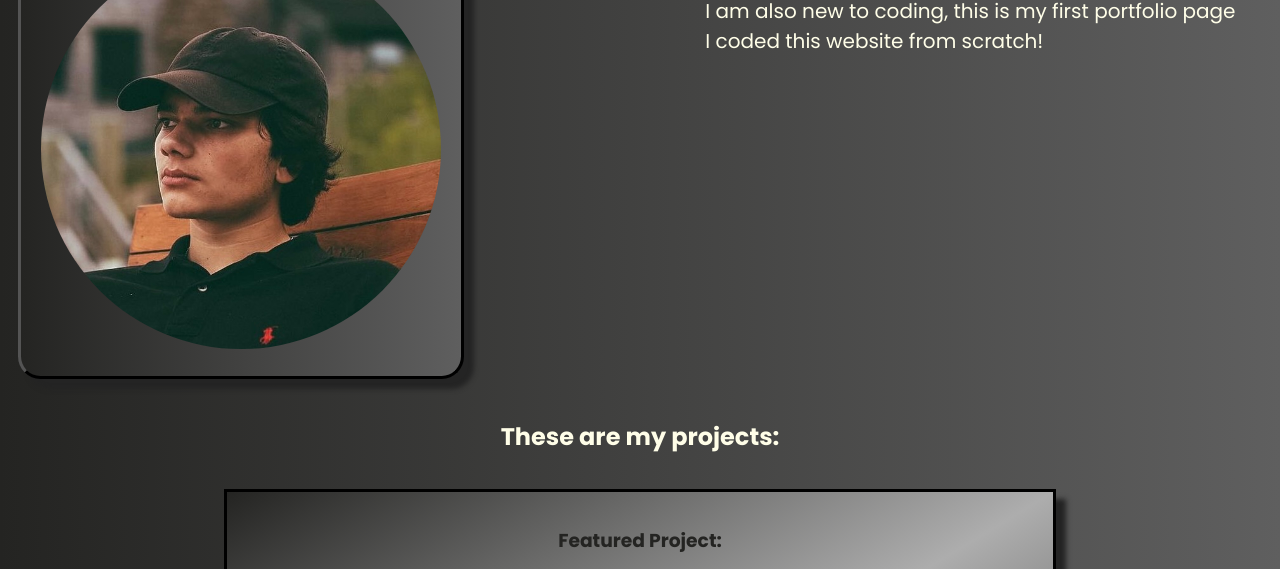
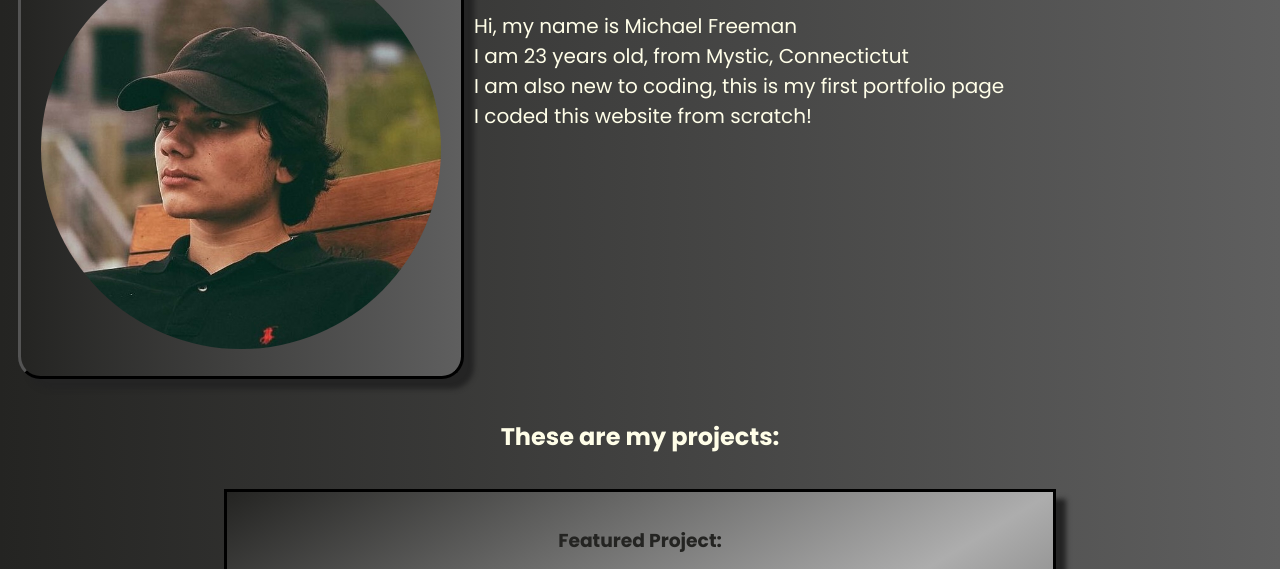
Before and after one commit to mikef13x/portfolio-hw2, a plain HTML site: page index.html in a window 1280 px wide. Shown: the part 192-761 px from the top of the page. Drawn offline with Linux system fonts and the light colour scheme.

Commit message:
edited css for abouttext class

```diff
--- a/assets/style.css
+++ b/assets/style.css
@@ -140,9 +140,8 @@ nav > ul > a:hover {
     font-size: 20px;
     list-style: none;
     /* margin: 0 500px; */
-    position: relative;
-    display: flex;
-    justify-content: center;
+
+
 }
 
 html {
```
